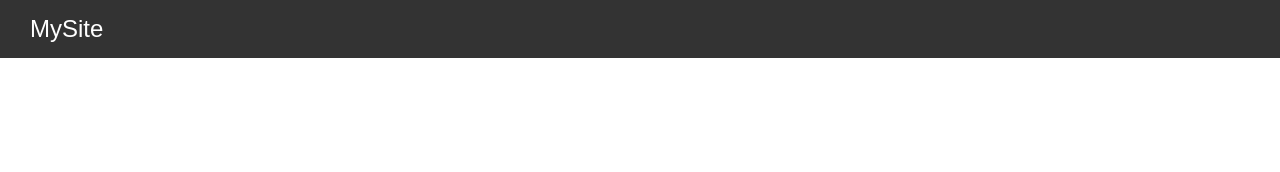
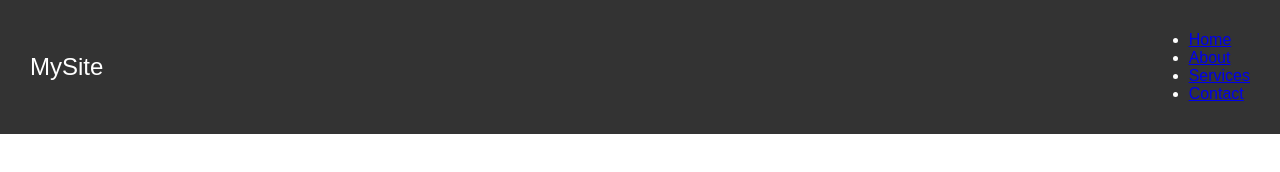
Before and after one commit to DanielH987/HtmlPractice, a plain HTML site: page Scenario 14/index.html in a window 1280 px wide. Drawn offline with Linux system fonts and the light colour scheme.

Commit message:
style: Update navigation menu styles in index.html

```diff
--- a/Scenario 14/index.html
+++ b/Scenario 14/index.html
@@ -9,6 +9,12 @@
 <body>
     <nav class="navbar">
         <div class="logo">MySite</div>
+        <ul class="nav-links">
+            <li><a href="#home">Home</a></li>
+            <li><a href="#about">About</a></li>
+            <li><a href="#services">Services</a></li>
+            <li><a href="#contact">Contact</a></li>
+        </ul>
     </nav>
 </body>
 </html>
```
